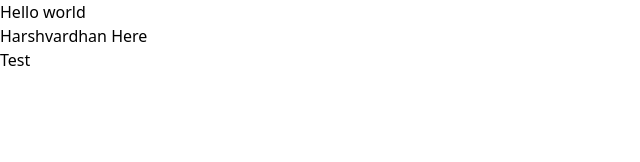
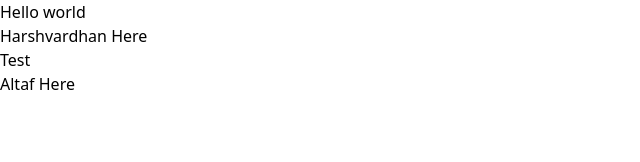
Before and after one commit to Ayush-Sharma-2023/sapp, a Next.js app: page / in a window 1280 px wide. Shown: the top 162 px of the page, without its empty margins (0-640 px from the left). Built offline with nearby package versions, Linux system fonts and the light colour scheme.

Commit message:
modified:   app/page.tsx

```diff
--- a/app/page.tsx
+++ b/app/page.tsx
@@ -5,6 +5,7 @@ export default function Home() {
  <h1>Hello world</h1>
  <h1> Harshvardhan Here</h1>
  <h1>Test</h1>
+ <h2>Altaf Here</h2>
 
 
     {/* /*
```
